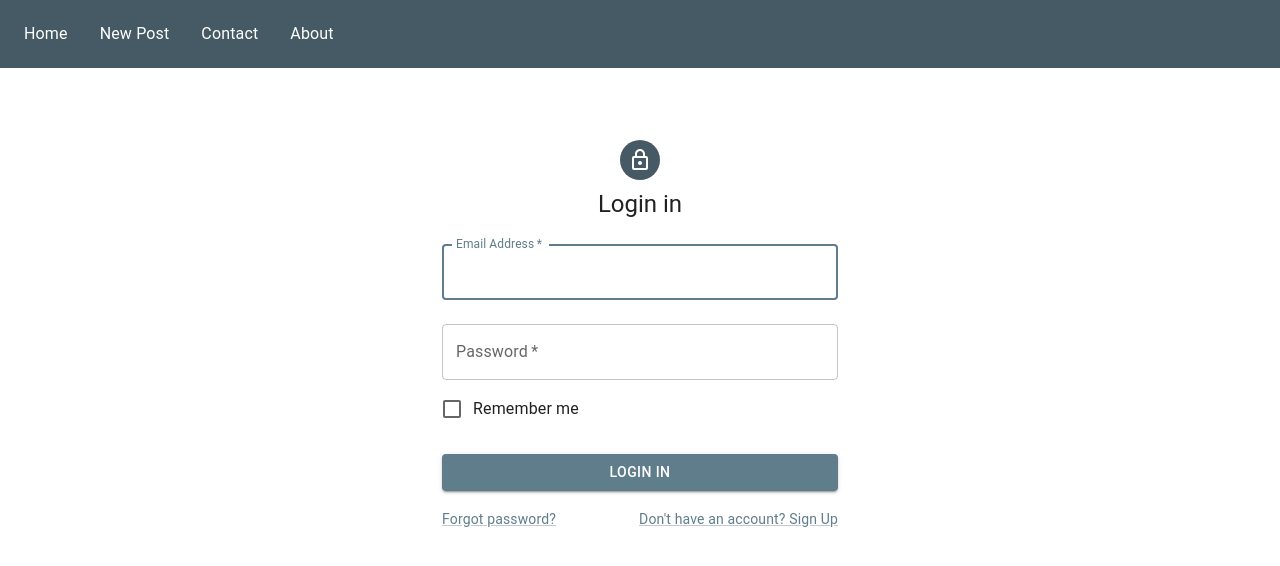
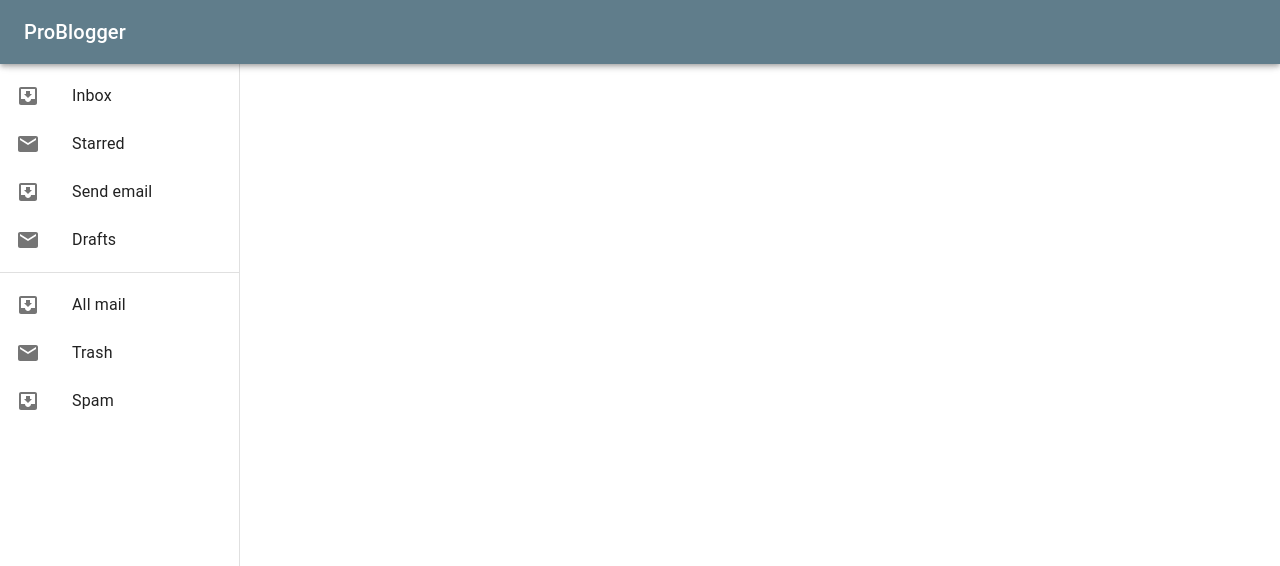
Before and after one commit to umair-ak/Problogger, a React (Vite) app: page /user/dashboard in a window 1280 px wide. Before the commit this address led to /login. Shown: the top 566 px of the page. Built offline with nearby package versions, Linux system fonts and the light colour scheme.

Commit message:
Replaced the old Nav bar with MUI's AppBar and added a side menu in the dashboard

```diff
--- a/src/components/NavBar.jsx
+++ b/src/components/NavBar.jsx
@@ -1,10 +1,9 @@
 import React from 'react'
-import "./navstyle.css"
 import { createTheme, ThemeProvider } from '@mui/material/styles';
 import { blueGrey } from '@mui/material/colors';
 import { Link } from 'react-router-dom';
 import CssBaseline from '@mui/material/CssBaseline';
-
+import { AppBar,Toolbar,Typography } from '@mui/material';
 
 const defaultTheme = createTheme({
   palette: {
@@ -18,16 +17,18 @@
 
 export default function NavBar() {
   return (
+
     <ThemeProvider theme={defaultTheme}>
-    <CssBaseline />
-    <ul className='w-screen'>
-    <li><Link to='/' className="active" href="#home">Home</Link></li>
-    <li><Link to='login' >New Post</Link></li>
-    <li><Link to="#">Contact</Link></li>
-    <li><Link to="#">About</Link></li>
-    </ul>
 
-    </ThemeProvider>
+    <AppBar sx={{ zIndex: (theme) => theme.zIndex.drawer + 1 }}>
+        <Toolbar>
+          <Typography variant="h6" noWrap component="div">
+            ProBlogger
+          </Typography>
+        </Toolbar>
+      </AppBar>
+
+       </ThemeProvider>
 
   )
 }
--- a/src/components/User.jsx
+++ b/src/components/User.jsx
@@ -4,7 +4,7 @@
 export default function User() {
 
     // Create a login funciton that would check if the user is registered and logged in
-    let loggedin = false;
+    let loggedin = true;
 
     if(loggedin){
         return <Outlet />;
--- a/src/components/navstyle.css
+++ /dev/null
@@ -1,23 +0,0 @@
-ul {
-    list-style-type: none;
-    margin: 0;
-    padding: 0.5rem;
-    overflow: hidden;
-    background-color: #455a64;
-  }
-
-  li {
-    float: left;
-  }
-
-  li a {
-    display: block;
-    color: white;
-    text-align: center;
-    padding: 14px 16px;
-    text-decoration: none;
-  }
-
-  li a:hover {
-    background-color: #607d8b;
-  }
--- a/src/pages/Dashboard.jsx
+++ b/src/pages/Dashboard.jsx
@@ -1,7 +1,51 @@
 import React from 'react'
+import {ListItem,Divider,List,Toolbar,CssBaseline,Drawer,Box,ListItemButton,ListItemIcon,ListItemText} from '@mui/material'
+
+import InboxIcon from '@mui/icons-material/MoveToInbox';
+import MailIcon from '@mui/icons-material/Mail';
 
 export default function Dashboard() {
+  const drawerWidth = 240;
   return (
-    <div>Dashboard</div>
-  )
+    <Box sx={{ display: 'flex' }}>
+    <CssBaseline />
+    <Drawer
+      variant="permanent"
+      sx={{
+        width: drawerWidth,
+        flexShrink: 0,
+        [`& .MuiDrawer-paper`]: { width: drawerWidth, boxSizing: 'border-box' },
+      }}
+    >
+      <Toolbar />
+      <Box sx={{ overflow: 'auto' }}>
+        <List>
+          {['Inbox', 'Starred', 'Send email', 'Drafts'].map((text, index) => (
+            <ListItem key={text} disablePadding>
+              <ListItemButton>
+                <ListItemIcon>
+                  {index % 2 === 0 ? <InboxIcon /> : <MailIcon />}
+                </ListItemIcon>
+                <ListItemText primary={text} />
+              </ListItemButton>
+            </ListItem>
+          ))}
+        </List>
+        <Divider />
+        <List>
+          {['All mail', 'Trash', 'Spam'].map((text, index) => (
+            <ListItem key={text} disablePadding>
+              <ListItemButton>
+                <ListItemIcon>
+                  {index % 2 === 0 ? <InboxIcon /> : <MailIcon />}
+                </ListItemIcon>
+                <ListItemText primary={text} />
+              </ListItemButton>
+            </ListItem>
+          ))}
+        </List>
+      </Box>
+    </Drawer>
+    </Box>
+    );
 }
```
